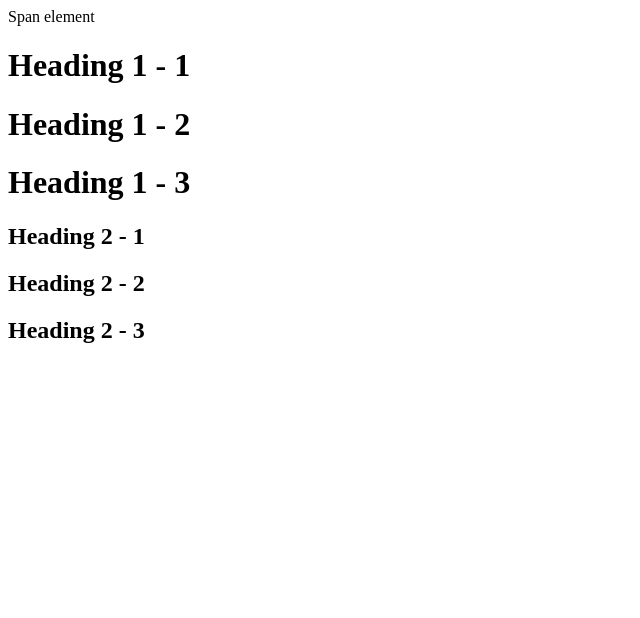
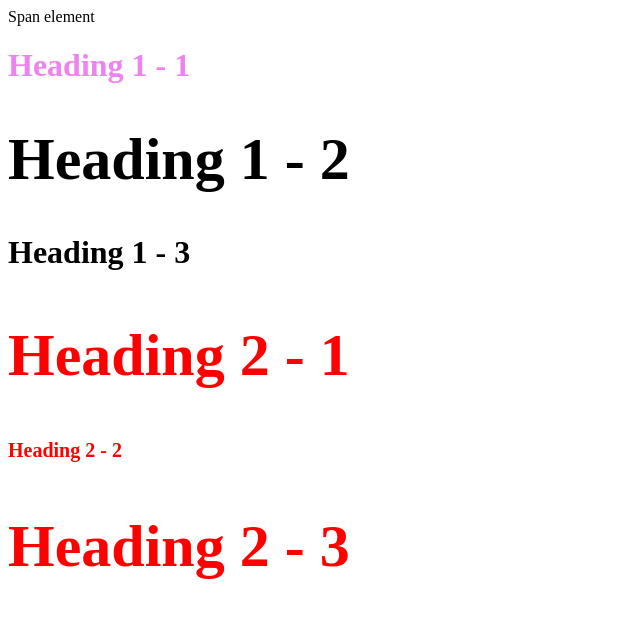
Before and after one commit to guybracha/cartoon-hero, a plain HTML site: page style-test.html in a window 1280 px wide. Shown: the whole page, without its empty margins (0-640 px from the left). Drawn offline with Linux system fonts and the light colour scheme.

Commit message:
fix line

```diff
--- a/style-test.html
+++ b/style-test.html
@@ -2,6 +2,7 @@
 <html>
 <head>
     <title>Style test</title>
+    <link rel="stylesheet" type="text/css" href="css/text.css">
 </head>
 <body>
     <span>Span element</span>
```
